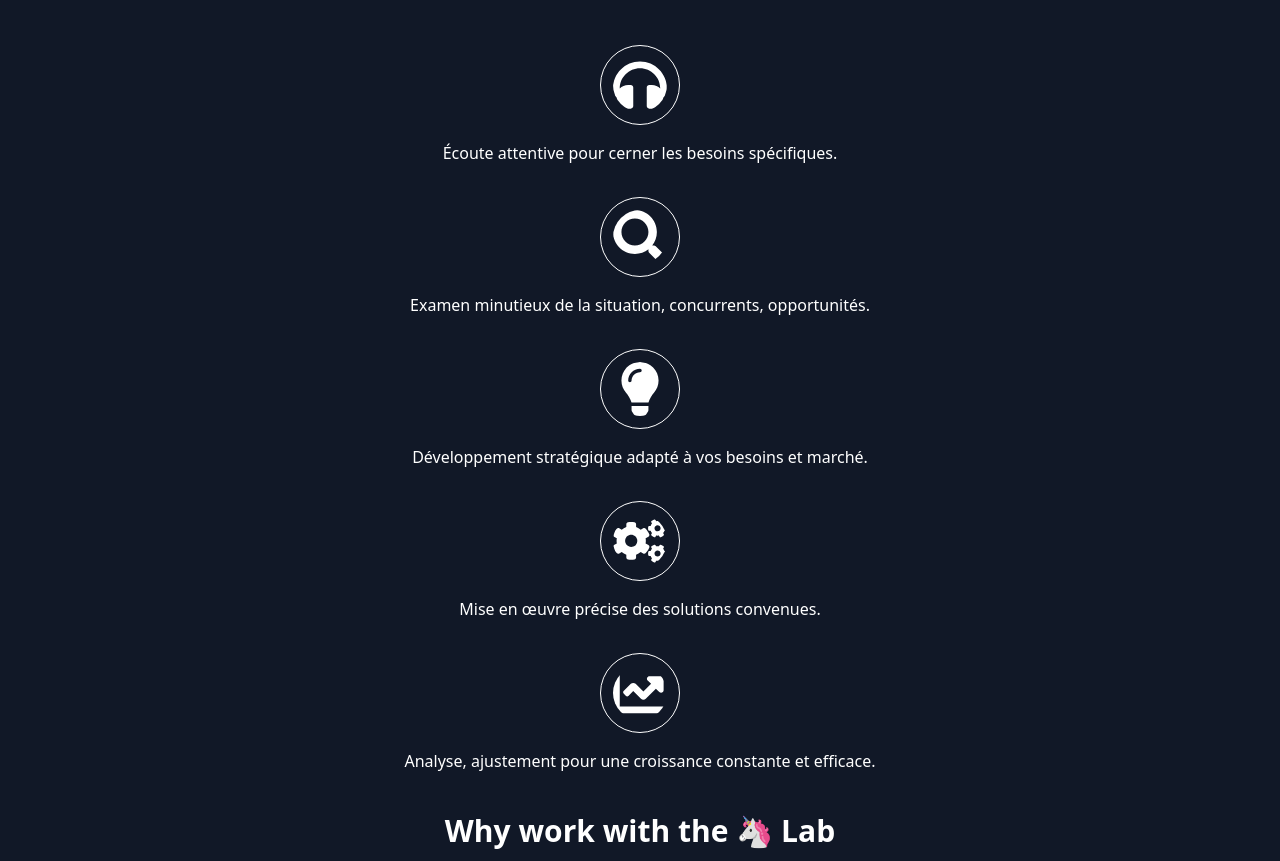
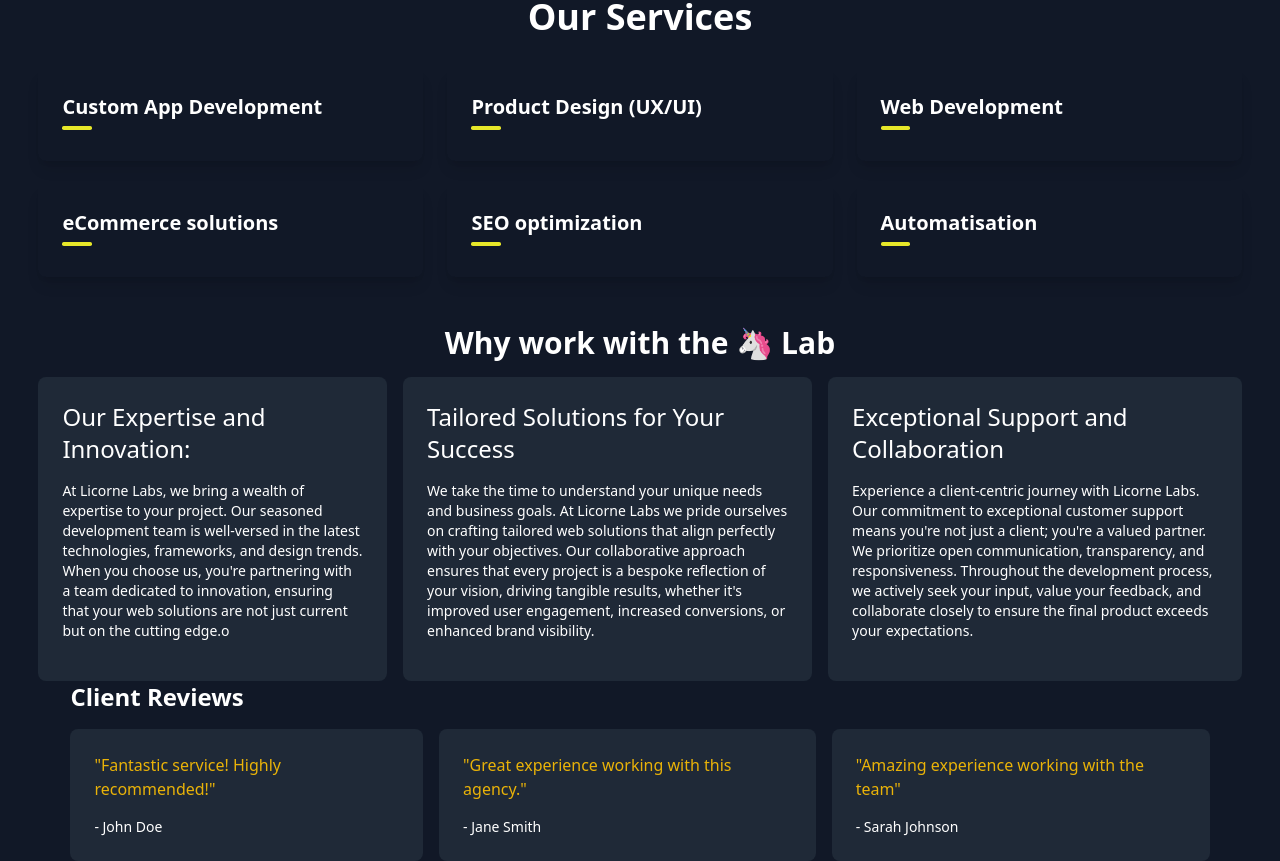
Before and after one commit to code-amin/AgenceX, a React (Create React App) app in the folder agence/: page / in a window 1280 px wide. Shown: the part 1240-2101 px from the top of the page. Built offline with nearby package versions, Linux system fonts and the light colour scheme; a web font is replaced by a local one.

Commit message:
change services.js

```diff
--- a/agence/src/Services.js
+++ b/agence/src/Services.js
@@ -1,42 +1,46 @@
-import { FaHeadphones, FaSearch, FaLightbulb, FaCogs, FaChartLine } from "react-icons/fa";
+
 
 const Services = () => {
   return (
-    // Manque header + couleur + Block vide pour avoir meilleur presentation
-    <div id="services" className="py-10 bg-gray-900 pt-24">
-      <div className="container mx-auto flex flex-col items-center space-y-8">
-        <div className="flex flex-col items-center space-y-4">
-          <div className="icon-container">
-            <FaHeadphones size={80} className="icon text-white border border-white rounded-full p-3" />
+    <section className=" py-12">
+      <div className="container mx-auto">
+        <h2 className="text-4xl font-bold text-center mb-8">Our Services</h2>
+        <div className="grid grid-cols-1 md:grid-cols-2 lg:grid-cols-3 gap-6">
+          {/* Custom app development */}
+          <div className="p-6 shadow-lg rounded-lg relative">
+            <h3 className="text-xl font-semibold mb-4 relative">Custom App Development
+              <span className="absolute left-0 bottom-[-0.55556rem] bg-[#e7e729] rounded-[0.11111rem] content-[''] h-[0.22222rem] transition-all duration-250 ease w-[1.83333rem]"></span>
+            </h3>
           </div>
-          <p className="text-center text-white">Écoute attentive pour cerner les besoins spécifiques.</p>
-        </div>
-        <div className="flex flex-col items-center space-y-4">
-          <div className="icon-container">
-            <FaSearch size={80} className="icon text-white border border-white rounded-full p-3" />
+          {/* Product design (UX/UI) */}
+          <div className="p-6  shadow-lg rounded-lg relative">
+            <h3 className="text-xl font-semibold mb-4 relative">Product Design (UX/UI)
+            <span className="absolute left-0 bottom-[-0.55556rem] bg-[#e7e729] rounded-[0.11111rem] content-[''] h-[0.22222rem] transition-all duration-250 ease w-[1.83333rem]"></span>
+            </h3>
           </div>
-          <p className="text-center text-white">Examen minutieux de la situation, concurrents, opportunités.</p>
-        </div>
-        <div className="flex flex-col items-center space-y-4">
-          <div className="icon-container">
-            <FaLightbulb size={80} className="icon text-white border border-white rounded-full p-3" />
+          <div className="p-6  shadow-lg rounded-lg relative">
+            <h3 className="text-xl font-semibold mb-4 relative">Web Development
+            <span className="absolute left-0 bottom-[-0.55556rem] bg-[#e7e729] rounded-[0.11111rem] content-[''] h-[0.22222rem] transition-all duration-250 ease w-[1.83333rem]"></span>
+            </h3>
           </div>
-          <p className="text-center text-white">Développement stratégique adapté à vos besoins et marché.</p>
-        </div>
-        <div className="flex flex-col items-center space-y-4">
-          <div className="icon-container">
-            <FaCogs size={80} className="icon text-white border border-white rounded-full p-3" />
+          <div className="p-6  shadow-lg rounded-lg relative">
+            <h3 className="text-xl font-semibold mb-4 relative">eCommerce solutions
+            <span className="absolute left-0 bottom-[-0.55556rem] bg-[#e7e729] rounded-[0.11111rem] content-[''] h-[0.22222rem] transition-all duration-250 ease w-[1.83333rem]"></span>
+            </h3>
           </div>
-          <p className="text-center text-white">Mise en œuvre précise des solutions convenues.</p>
-        </div>
-        <div className="flex flex-col items-center space-y-4">
-          <div className="icon-container">
-            <FaChartLine size={80} className="icon text-white border border-white rounded-full p-3" />
+          <div className="p-6  shadow-lg rounded-lg relative">
+            <h3 className="text-xl font-semibold mb-4 relative">SEO optimization
+            <span className="absolute left-0 bottom-[-0.55556rem] bg-[#e7e729] rounded-[0.11111rem] content-[''] h-[0.22222rem] transition-all duration-250 ease w-[1.83333rem]"></span>
+            </h3>
           </div>
-          <p className="text-center text-white">Analyse, ajustement pour une croissance constante et efficace.</p>
+          <div className="p-6  shadow-lg rounded-lg relative">
+            <h3 className="text-xl font-semibold mb-4 relative">Automatisation
+            <span className="absolute left-0 bottom-[-0.55556rem] bg-[#e7e729] rounded-[0.11111rem] content-[''] h-[0.22222rem] transition-all duration-250 ease w-[1.83333rem]"></span>
+            </h3>
+          </div>
         </div>
       </div>
-    </div>
+    </section>
   );
 };
 
```
